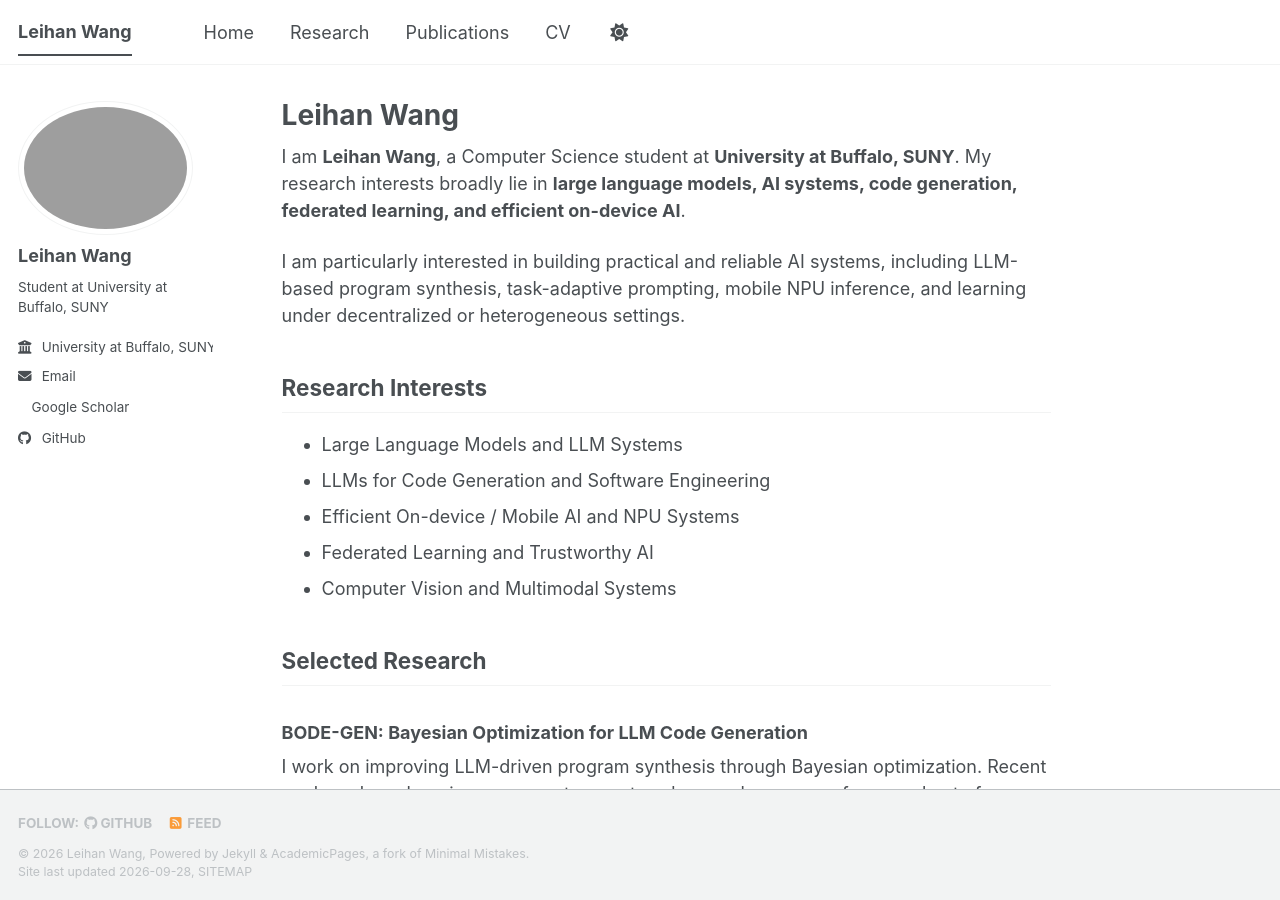
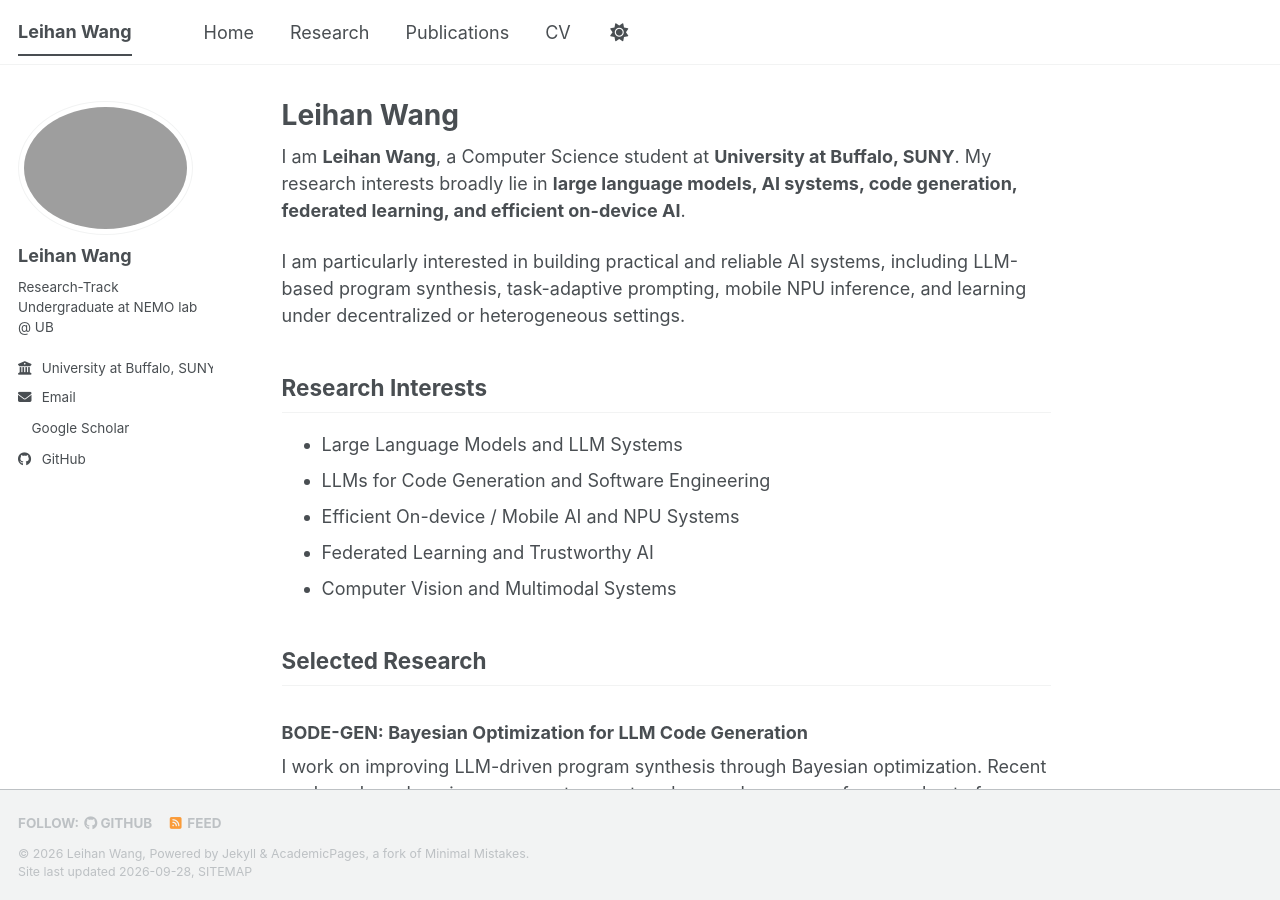
Before and after one commit to leihanwang/leihanwang.github.io, a Jekyll site: the page built from _pages/about.md, in a window 1280 px wide and 900 px high. Built offline with Jekyll 4.4.1, drawn with Linux system fonts in a browser that asks for light colours; a style sheet for code colours, icons or effects is not loaded.

Commit message:
Update author bio in _config.yml

```diff
--- a/_config.yml
+++ b/_config.yml
@@ -21,7 +21,7 @@ repository               : "leihanwang/leihanwang.github.io"
 author:
   avatar           : "leihan-wang-profile.jpg"
   name             : "Leihan Wang"
-  bio              : "Student at University at Buffalo, SUNY"
+  bio              : "Research-Track Undergraduate at NEMO lab @ UB"
   employer         : "University at Buffalo, SUNY"
   email            : "leihanwa@buffalo.edu"
   googlescholar    : "https://scholar.google.com/citations?user=WZ8MSLYAAAAJ&hl=en"
```
